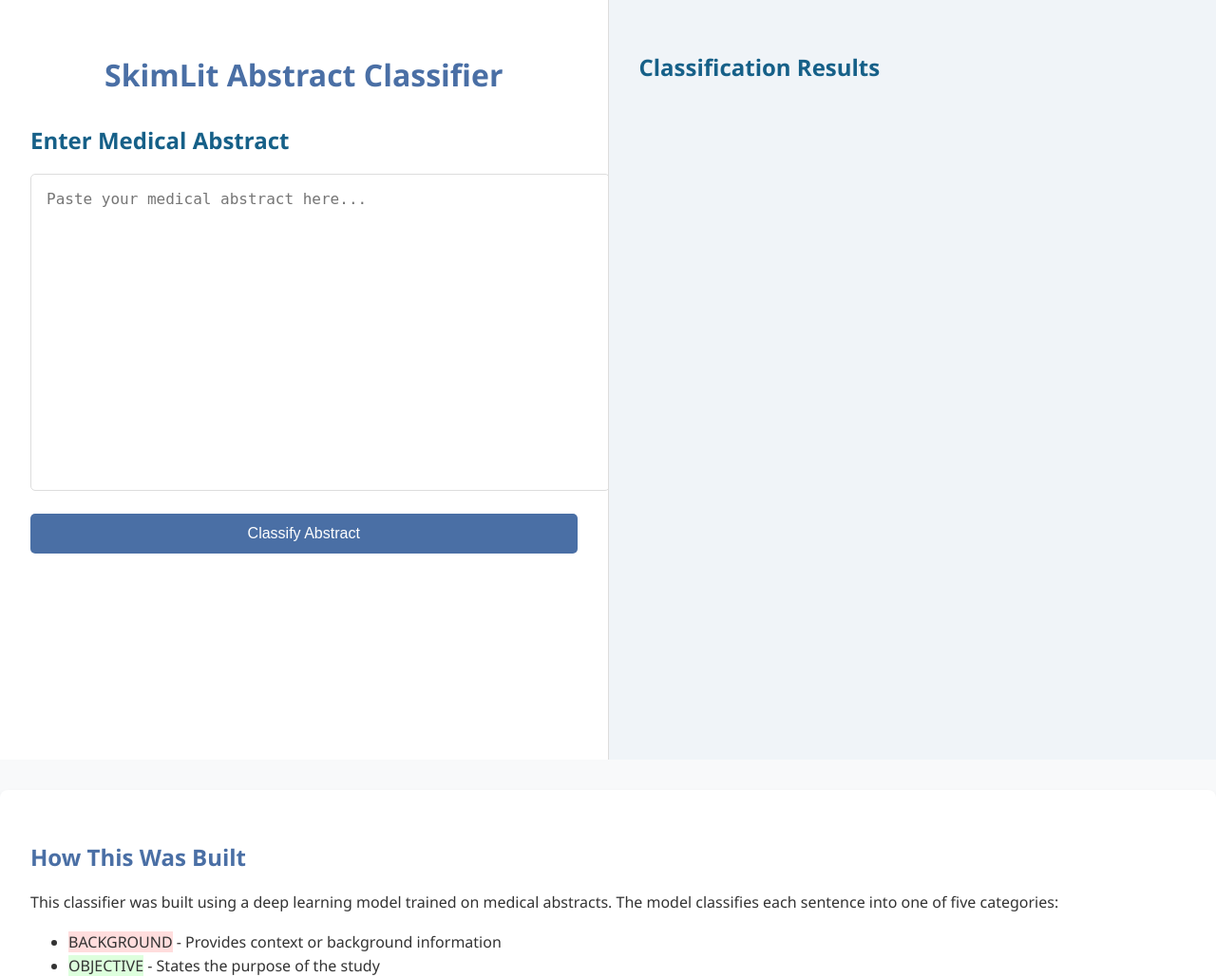
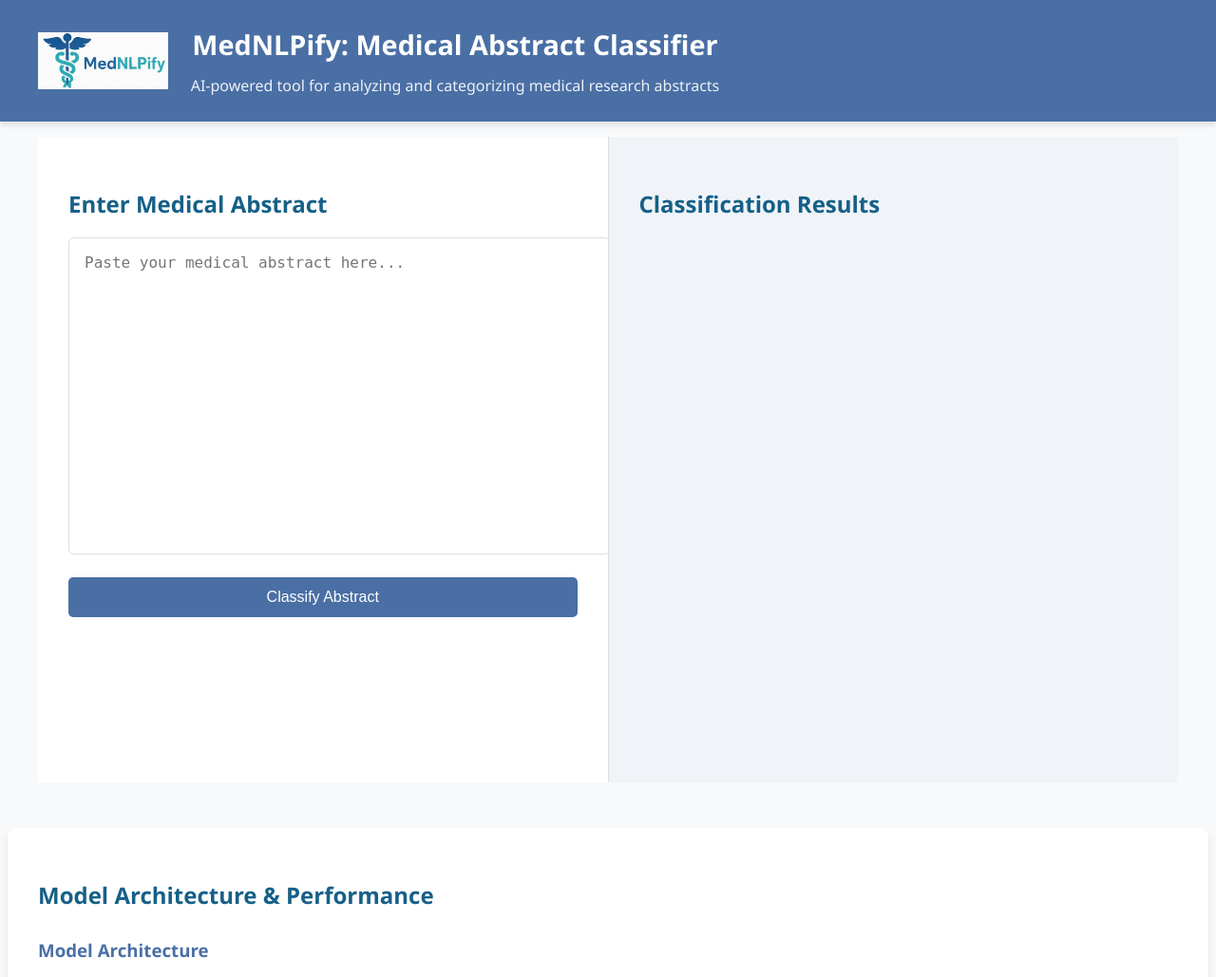
Before and after one commit to Prashanna-Raj-Pandit/MedNLPify-Chrome-Extension, a Flask app: page / in a window 1280 px wide. Shown: the top 1029 px of the page at 95% size. Run offline with Flask 3, Linux system fonts and the light colour scheme.

Commit message:
added website

```diff
--- a/static/style.css
+++ b/static/style.css
@@ -8,6 +8,7 @@
     --transition: all 0.3s ease;
 }
 
+/* Base Styles */
 body {
     font-family: 'Segoe UI', Tahoma, Geneva, Verdana, sans-serif;
     margin: 0;
@@ -17,10 +18,46 @@ body {
     line-height: 1.6;
 }
 
+/* Header Styles */
+header {
+    background-color: var(--primary);
+    color: white;
+    padding: 1.5rem 2rem;
+    box-shadow: var(--shadow);
+}
+
+.header-content {
+    display: flex;
+    align-items: center;
+    max-width: 1200px;
+    margin: 0 auto;
+}
+
+.logo {
+    height: 60px;
+    margin-right: 1.5rem;
+}
+
+.header-text h1 {
+    color: white;
+    margin: 0;
+    font-size: 1.8rem;
+}
+
+.tagline {
+    margin: 0.5rem 0 0;
+    opacity: 0.9;
+    font-size: 1rem;
+}
+
+/* Main Container */
 .container {
     display: flex;
-    min-height: 100vh;
+    min-height: calc(100vh - 120px);
     animation: fadeIn 0.5s ease-in-out;
+    max-width: 1200px;
+    margin: 0 auto;
+    padding: 1rem;
 }
 
 @keyframes fadeIn {
@@ -43,6 +80,21 @@ body {
     background-color: #f0f4f8;
 }
 
+/* Summary Box */
+.summary-box {
+    background-color: #f0f4f8;
+    border-left: 4px solid var(--secondary);
+    padding: 1rem;
+    margin-bottom: 1.5rem;
+    border-radius: 0 5px 5px 0;
+}
+
+.summary-box h2 {
+    margin-top: 0;
+    color: var(--secondary);
+}
+
+/* Typography */
 h1 {
     color: var(--primary);
     margin-bottom: 1.5rem;
@@ -56,6 +108,12 @@ h2 {
     font-size: 1.5rem;
 }
 
+h3 {
+    color: var(--primary);
+    margin: 1.5rem 0 1rem;
+}
+
+/* Form Elements */
 textarea {
     width: 100%;
     height: 300px;
@@ -92,6 +150,7 @@ button:hover {
     transform: translateY(-2px);
 }
 
+/* Results Section */
 .result-container {
     margin-top: 1rem;
 }
@@ -115,12 +174,14 @@ button:hover {
     }
 }
 
-.label-0 { background-color: #ffdddd; } /* BACKGROUND */
-.label-1 { background-color: #ddffdd; } /* OBJECTIVE */
-.label-2 { background-color: #ddddff; } /* METHODS */
-.label-3 { background-color: #ffffcc; } /* RESULTS */
-.label-4 { background-color: #ffccff; } /* CONCLUSIONS */
+/* Category Labels */
+.label-BACKGROUND { background-color: #ffdddd; }
+.label-CONCLUSIONS { background-color: #ddffdd; }
+.label-METHODS { background-color: #ddddff; }
+.label-OBJECTIVE { background-color: #ffffcc; }
+.label-RESULTS { background-color: #ffccff; }
 
+/* Loading Animation */
 .loading {
     display: none;
     text-align: center;
@@ -132,18 +193,77 @@ button:hover {
     height: 50px;
 }
 
+/* Model Information Section */
 .notebook-section {
     padding: 2rem;
     background-color: white;
     border-radius: 8px;
-    margin: 2rem 0;
+    margin: 2rem auto;
+    max-width: 1200px;
     box-shadow: var(--shadow);
 }
 
-.notebook-section h2 {
+.model-section {
+    margin-bottom: 2rem;
+}
+
+.model-content {
+    display: flex;
+    gap: 2rem;
+    margin-top: 1rem;
+}
+
+.model-diagram {
+    flex: 1;
+    max-width: 600px;
+    border: 1px solid #ddd;
+    border-radius: 5px;
+    box-shadow: var(--shadow);
+}
+
+.model-details {
+    flex: 1;
+}
+
+/* Performance Metrics */
+.metrics-grid {
+    display: grid;
+    grid-template-columns: repeat(auto-fit, minmax(200px, 1fr));
+    gap: 1rem;
+    margin: 1.5rem 0;
+}
+
+.metric-card {
+    background: white;
+    padding: 1.5rem;
+    border-radius: 5px;
+    text-align: center;
+    box-shadow: var(--shadow);
+}
+
+.metric-value {
+    font-size: 2rem;
+    font-weight: bold;
     color: var(--primary);
 }
 
+.metric-label {
+    color: var(--text);
+    font-size: 0.9rem;
+}
+
+.confusion-matrix {
+    margin: 2rem 0;
+    text-align: center;
+}
+
+.confusion-matrix img {
+    max-width: 100%;
+    border-radius: 5px;
+    box-shadow: var(--shadow);
+}
+
+/* Colab Button */
 .colab-btn {
     display: inline-flex;
     align-items: center;
@@ -165,12 +285,32 @@ button:hover {
     margin-right: 0.5rem;
 }
 
+/* Responsive Design */
 @media (max-width: 768px) {
     .container {
         flex-direction: column;
     }
+
     .input-section, .output-section {
         border-right: none;
         border-bottom: 1px solid #ddd;
     }
+
+    .header-content {
+        flex-direction: column;
+        text-align: center;
+    }
+
+    .logo {
+        margin-right: 0;
+        margin-bottom: 1rem;
+    }
+
+    .model-content {
+        flex-direction: column;
+    }
+
+    .model-diagram {
+        max-width: 100%;
+    }
 }
--- a/templates/index.html
+++ b/templates/index.html
@@ -6,11 +6,24 @@
     <title>SkimLit - Medical Abstract Classifier</title>
     <link rel="stylesheet" href="https://cdnjs.cloudflare.com/ajax/libs/font-awesome/6.0.0-beta3/css/all.min.css">
     <link rel="stylesheet" href="{{ url_for('static', filename='style.css') }}">
+    <link rel="icon" href="{{ url_for('static', filename='logo.jpg') }}" type="image/jpg">
+    <link rel="shortcut icon" href="{{ url_for('static', filename='logo.jpg') }}">
+    <link rel="apple-touch-icon" href="{{ url_for('static', filename='logo.jpg') }}">
 </head>
 <body>
+    <header>
+        <div class="header-content">
+            <img src="{{ url_for('static', filename='logo.jpg') }}" alt="SkimLit Logo" class="logo">
+            <div class="header-text">
+                <h1>MedNLPify: Medical Abstract Classifier</h1>
+                <p class="tagline">AI-powered tool for analyzing and categorizing medical research abstracts</p>
+            </div>
+        </div>
+    </header>
+
     <div class="container">
         <div class="input-section">
-            <h1>SkimLit Abstract Classifier</h1>
+
             <h2>Enter Medical Abstract</h2>
             <form id="abstractForm">
                 <textarea id="abstractText" placeholder="Paste your medical abstract here..."></textarea>
@@ -21,6 +34,8 @@
                 <img src="{{ url_for('static', filename='loading.gif') }}" alt="Processing...">
                 <p>Processing your abstract...</p>
             </div>
+
+
         </div>
 
         <div class="output-section">
@@ -30,8 +45,54 @@
     </div>
 
     <div class="notebook-section">
-        <h2>How This Was Built</h2>
-        <p>This classifier was built using a deep learning model trained on medical abstracts. The model classifies each sentence into one of five categories:</p>
+        <h2>Model Architecture & Performance</h2>
+
+        <div class="model-section">
+            <h3>Model Architecture</h3>
+            <div class="model-content">
+                <img src="{{ url_for('static', filename='model_architecture.png') }}" alt="Model Architecture Diagram" class="model-diagram">
+                <div class="model-details">
+                    <p>Our hybrid model combines:</p>
+                    <ul>
+                        <li><strong>Universal Sentence Encoder</strong> for semantic understanding</li>
+                        <li><strong>Character-level embeddings</strong> for detailed text analysis</li>
+                        <li><strong>Positional embeddings</strong> to understand sentence order</li>
+                        <li><strong>Dense layers</strong> for final classification</li>
+                    </ul>
+                </div>
+            </div>
+        </div>
+
+        <div class="performance-section">
+            <h3>Model Performance</h3>
+            <div class="metrics-grid">
+                <div class="metric-card">
+                    <div class="metric-value">94.2%</div>
+                    <div class="metric-label">Overall Accuracy</div>
+                </div>
+                <div class="metric-card">
+                    <div class="metric-value">0.91</div>
+                    <div class="metric-label">F1 Score</div>
+                </div>
+                <div class="metric-card">
+                    <div class="metric-value">20,000+</div>
+                    <div class="metric-label">Training Abstracts</div>
+                </div>
+                <div class="metric-card">
+                    <div class="metric-value">5</div>
+                    <div class="metric-label">Categories</div>
+                </div>
+            </div>
+
+            <div class="confusion-matrix">
+                <h4>Confusion Matrix</h4>
+                <img src="{{ url_for('static', filename='confusion_matrix.png') }}" alt="Confusion Matrix">
+            </div>
+        </div>
+
+        <div class="category-explanations">
+            <h3>Classification Categories</h3>
+            <p>The model classifies each sentence into one of five categories:</p>
             <ul>
                 <li><span class="label-0">BACKGROUND</span> - Provides context or background information</li>
                 <li><span class="label-1">OBJECTIVE</span> - States the purpose of the study</li>
@@ -39,9 +100,10 @@
                 <li><span class="label-3">RESULTS</span> - Presents the findings</li>
                 <li><span class="label-4">CONCLUSIONS</span> - Summarizes the conclusions</li>
             </ul>
+        </div>
 
         <a href="https://colab.research.google.com/drive/1zzTHe1Hv_2fNHTEiTPv_QLeBoUDP0vQa" class="colab-btn" target="_blank">
-            <i class="fab fa-google"></i> Open in Colab
+            <i class="fab fa-google"></i> View Full Implementation on Colab
         </a>
     </div>
 
```
Lines whose indentation alone changed are shown as unchanged.
